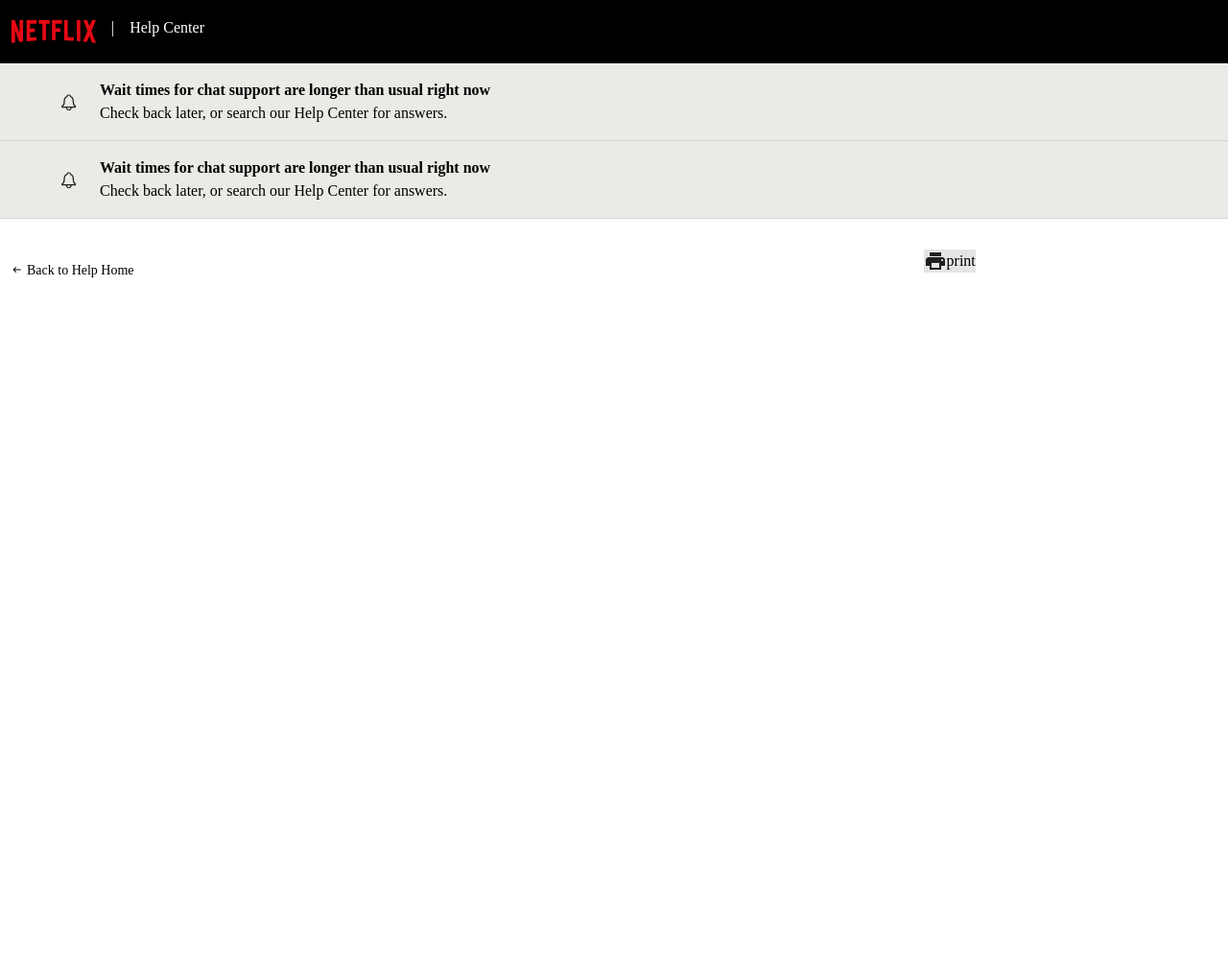
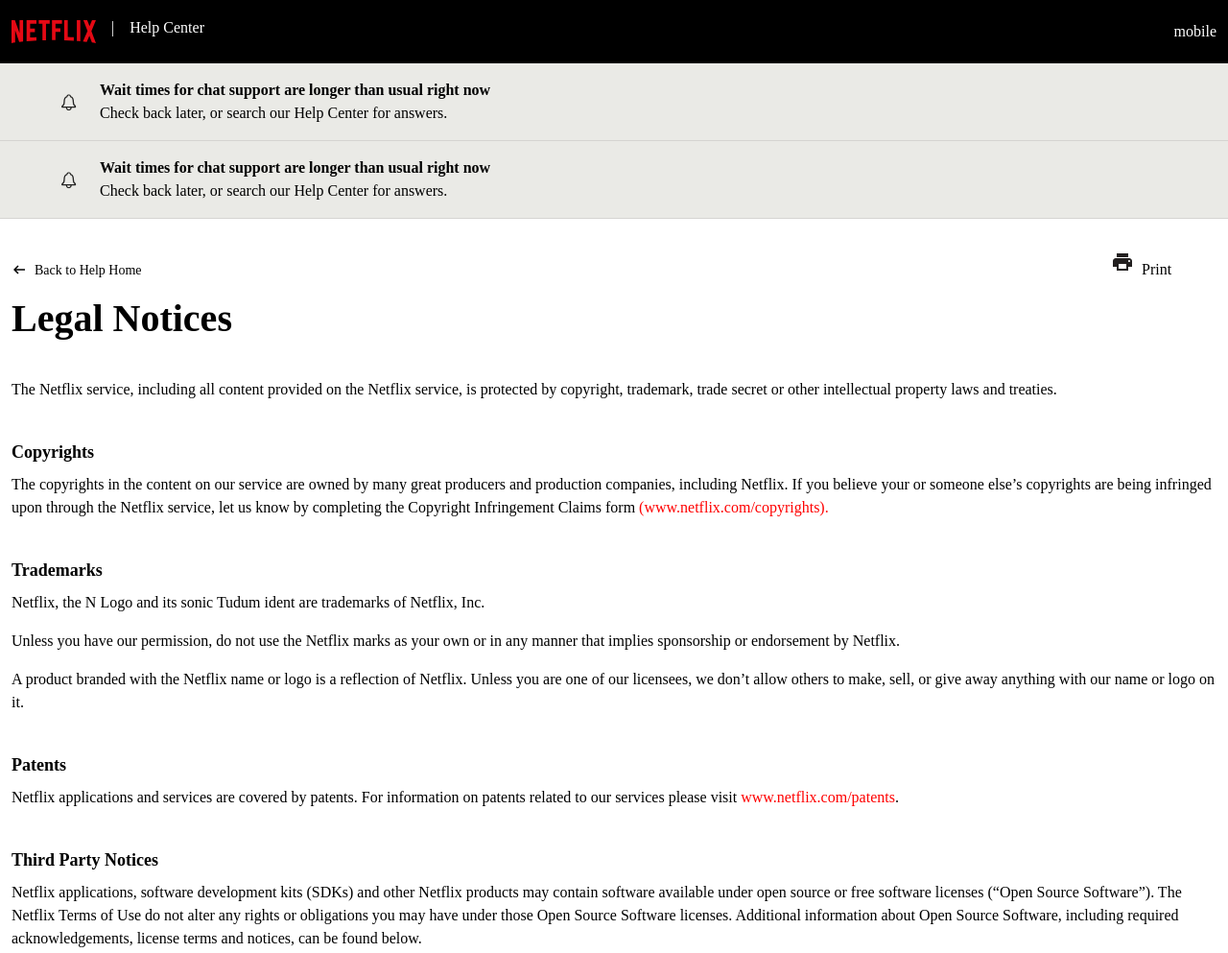
Before and after one commit to SenglayPann/netflix-clone, a website: page lab/legal-notices.html in a window 1280 px wide. Shown: the whole page at 96% size. Drawn offline with Linux system fonts and the light colour scheme; a web font is replaced by a local one.

```diff
--- a/lab/legal-notices.html
+++ b/lab/legal-notices.html
@@ -72,28 +72,66 @@
                 </div>
             </div>
         </div>
-        <div class="content-container">
-            <div class="upper-content-container">
-                <div class="back-to-help-home-box">
-                    <div class="back-to-help-home">
-                        <p><span><svg width="16" height="16" viewBox="0 0 16 16" fill="none" xmlns="http://www.w3.org/2000/svg">
+    <div class="content-part-container">
+        <div class="content-part">
+            <div class="right-side-box">
+                <svg width="16" height="16" viewBox="0 0 16 16" fill="none" xmlns="http://www.w3.org/2000/svg">
                     <path fill-rule="evenodd" clip-rule="evenodd" d="M4.81 8.74697H13.9966V7.24697H4.81095L7.52932 4.52961L6.46886 3.46875L2.46959 7.46654C2.32891 7.60716 2.24985 7.79791 2.24982 7.99683C2.24978 8.19574 2.32876 8.38652 2.46939 8.5272L6.46866 12.528L7.52952 11.4675L4.81 8.74697Z" fill="black"></path>
-                        </svg></span><a href="#">Back to Help Home</a></p>
+                  </svg>
+            <a>
+                <p>
+                    Back to Help Home
+                </p>
+            </a>
             </div>
-                    <div class="button">
-                        <button>
-                            <span>
+            <div class="button-box">
                 <svg width="24px" height="24px" viewBox="0 0 24 24" version="1.1" xmlns="http://www.w3.org/2000/svg">
                     <g stroke="none" stroke-width="1" fill="none" fill-rule="evenodd">
                         <path d="M19,8 L5,8 C3.34,8 2,9.34 2,11 L2,17 L6,17 L6,21 L18,21 L18,17 L22,17 L22,11 C22,9.34 20.66,8 19,8 Z M16,19 L8,19 L8,14 L16,14 L16,19 Z M19,12 C18.45,12 18,11.55 18,11 C18,10.45 18.45,10 19,10 C19.55,10 20,10.45 20,11 C20,11.55 19.55,12 19,12 Z M18,3 L6,3 L6,7 L18,7 L18,3 Z" id="Shape" fill="#221f1f" fill-rule="nonzero"></path>
                     </g>
                 </svg>
-                            </span>print
-                        </button>
+                <button>Print</button>
             </div>
         </div>
+        <div class="title-part">
+            <h1 class="title">
+                Legal Notices
+            </h1>
+            <p class="legal-notices-para">
+                The Netflix service, including all content provided on the Netflix service, is protected by copyright, trademark, trade secret or other intellectual property laws and treaties.
+            </p>
+            <h3>
+                Copyrights
+            </h3>
+            <p>
+                The copyrights in the content on our service are owned by many great producers and production companies, including Netflix. If you believe your or someone else’s copyrights are being infringed upon through the Netflix service, let us know by completing the Copyright Infringement Claims form <a href="#">(www.netflix.com/copyrights).</a>
+            </p>
+            <h3>
+                Trademarks
+            </h3>
+            <p>
+                Netflix, the N Logo and its sonic Tudum ident are trademarks of Netflix, Inc.
+            </p>
+            <p>
+                Unless you have our permission, do not use the Netflix marks as your own or in any manner that implies sponsorship or endorsement by Netflix.
+            </p>
+            <p>
+                A product branded with the Netflix name or logo is a reflection of Netflix. Unless you are one of our licensees, we don’t allow others to make, sell, or give away anything with our name or logo on it.
+            </p>
+            <h3>
+                Patents
+            </h3>
+            <p >
+                Netflix applications and services are covered by patents. For information on patents related to our services please visit <a href="#">www.netflix.com/patents</a>.
+            </p>
+            <h3>
+                Third Party Notices
+            </h3>
+            <p >
+                Netflix applications, software development kits (SDKs) and other Netflix products may contain software available under open source or free software licenses (“Open Source Software”). The Netflix Terms of Use do not alter any rights or obligations you may have under those Open Source Software licenses. Additional information about Open Source Software, including required acknowledgements, license terms and notices, can be found below.
+            </p>
         </div>
-        </div>
+
     </div>
 </body>
 </html>
--- a/src/scss/test/legal-notices.scss
+++ b/src/scss/test/legal-notices.scss
@@ -31,12 +31,17 @@
                             width: auto;
                             p {
                             margin: 0px 0px 0px 16px;
+
                             }
                             a {
+                                color: white;
                                 margin: 0px 0px 0px 16px;
                             }
                         }
                     }
+                }
+                .right-side-box {
+                    color: white;
                 }
 
 
@@ -78,46 +83,70 @@
 
 
         }
-        .content-container {
-            height: 1052px;
-            padding: 32px 12px 48px 12px;
-
-            .upper-content-container {
+    .content-part-container{
+        height: 938px;
+        margin:32px 12px 48px 12px;
+        .content-part {
             display: flex;
             justify-content: space-between;
-                .back-to-help-home-box {
-                    height: 74px;
-                    width: 80%;
+            align-items: center;
+
+            .right-side-box {
                 display: flex;
-                    justify-content: space-between;
-                    .back-to-help-home {
-
-                        p {
-                            display: flex;
+                justify-content: center;
                 align-items: center;
-                            height: 42px;
-                            font-size: 14px;
-                            margin: 0px 0px 32px;
-                        }
-
-                        svg{
+                svg {
+                    margin-right: 8px;
+                    font-size: 16px;
+                    path {
+                        width: 16px;
                         height: 16px;
-                          width: 16px;
-                          padding-right: 5px;
-
                     }
                 }
+                a {
+                    p{
+                        font-size: 14px;
+                    }
+                }
+            }
+            .button-box {
+                display: flex;
+                width: 111px;
+                height: 42px;
+                border: 1px solid rgba(0, 0, 0, 0);
+                svg {
+                    margin-right: 8px;
+                    justify-content: start;
+                    align-items: center;
+                }
+            }
+        }
+        .title-part {
+            height: 50px;
 
-                .button {
-                    height: 42[x];
-                    button {
-                        display: flex;
-                        background-color: rgba(0, 0, 0, .1);
+            .title {
+                font-size: 40px;
+                font-weight: 800;
+                padding-bottom:32px;
+            }
+            .legal-notices-para {
+              font-size: 16px;
+              margin-bottom: 16px;
+            }
+            h3 {
+                margin: 40px 0px 8px;
+                font-size: 18px;
+                font-weight: 700;
+            }
+            p {
+                margin: 0px 0px 16px;
+                font-size: 16px;
+                a {
+                    color: red;
+                }
                 }
             }
 
 
         }
     }
-        }
-    }
```
Also changed, not shown: src/css/test/legal-notices.css, src/css/test/o_legal-notices.css, 2 other files. Lines whose indentation alone changed are shown as unchanged.
